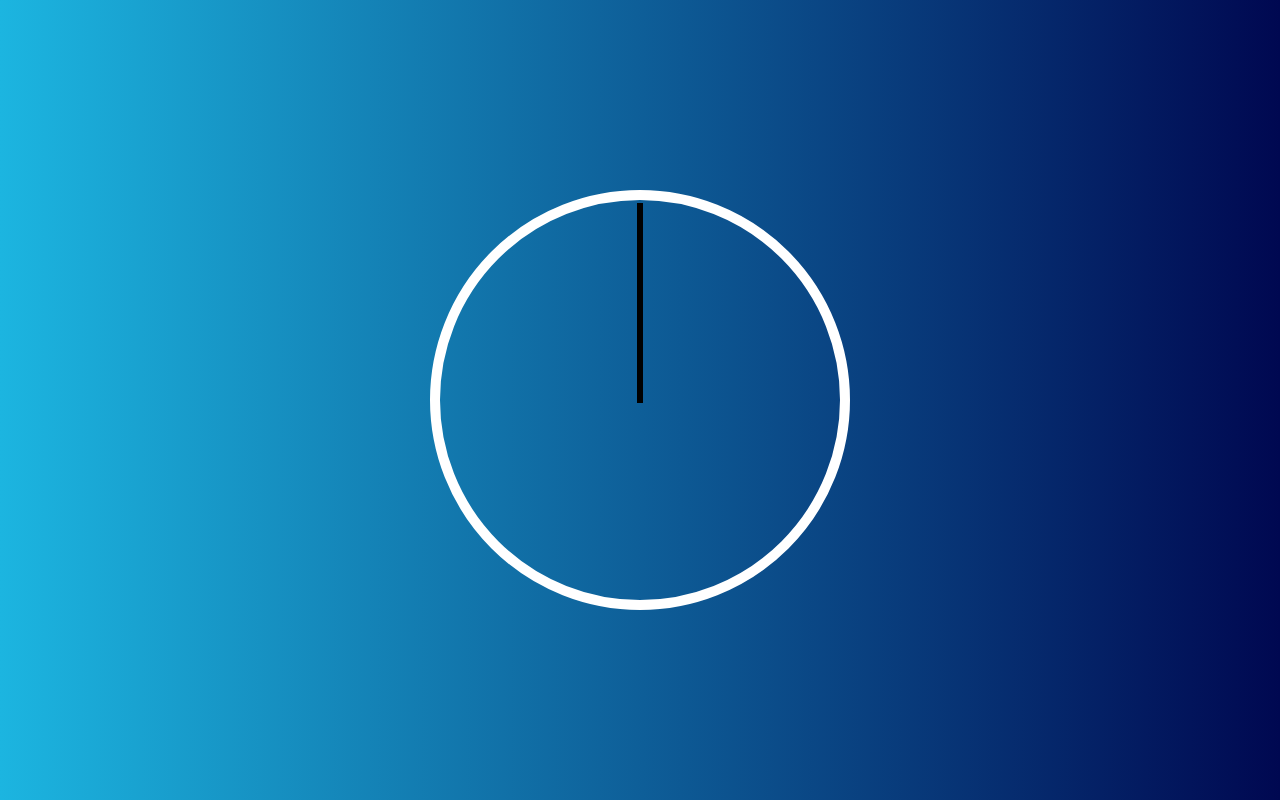
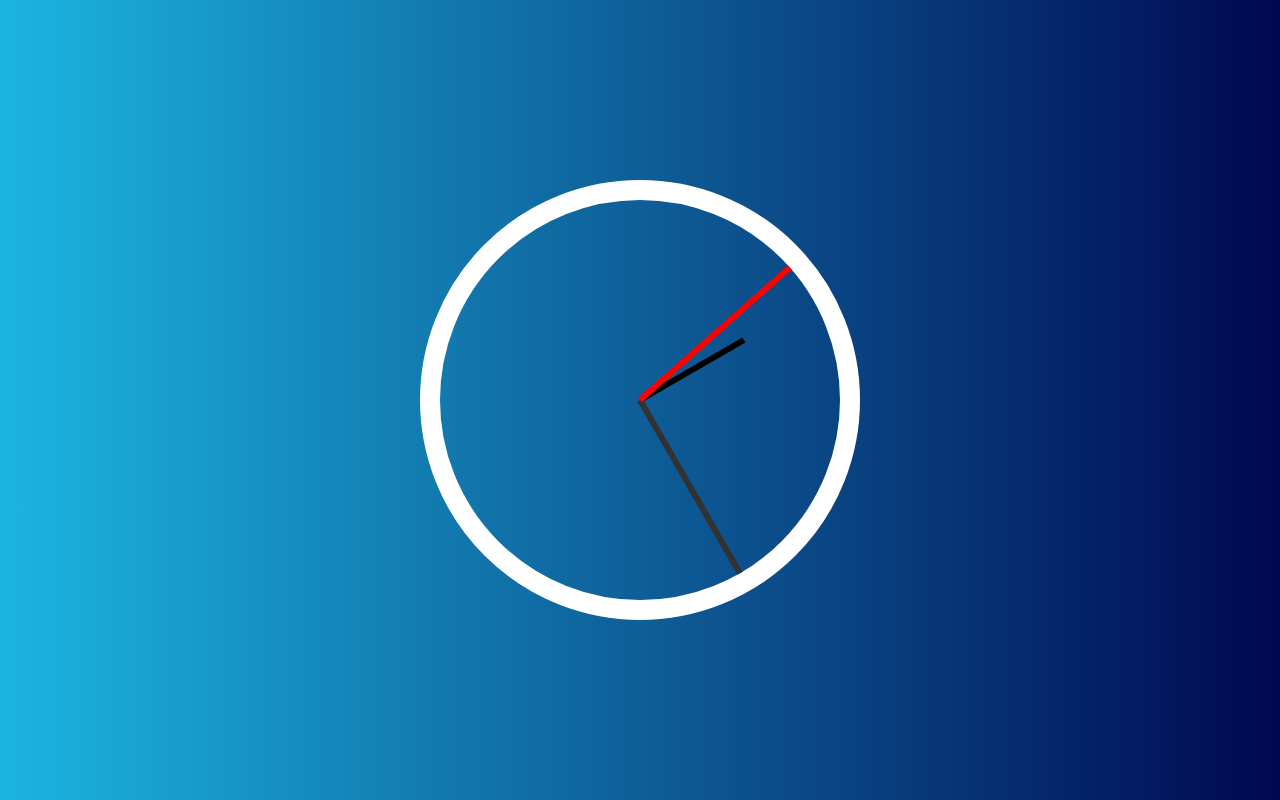
Before and after one commit to drdrongo/javascript30, a plain HTML site: page 2-clock/index.html in a window 1280 px wide. Drawn offline with Linux system fonts and the light colour scheme.

Commit message:
everything working okay. time to refactor

```diff
--- a/2-clock/clock.js
+++ b/2-clock/clock.js
@@ -1,24 +1,52 @@
 setInterval(console.log('farts'), 1000);
-const hourHand = document.querySelector('hour-hand');
-const minuteHand = document.querySelector('minute-hand');
-const secondHand = document.querySelector('second-hand');
+const hourHand = document.querySelector('.hour-hand');
+const minuteHand = document.querySelector('.minute-hand');
+const secondHand = document.querySelector('.second-hand');
+
+const changeHands = (hoursDegrees, minutesDegrees, secondsDegrees) => {
+  hourHand.style.transform = `rotate(${hoursDegrees}deg)`;
+  minuteHand.style.transform = `rotate(${minutesDegrees}deg)`;
+  secondHand.style.transform = `rotate(${secondsDegrees}deg)`;
+}
+
+const removeSmoothness = (hoursDegrees, minutesDegrees, secondsDegrees) => {
+  if (hoursDegrees == 330) {
+    hourHand.classList.remove('smooth-movement');
+  }
+  if (minutesDegrees == 354) {
+    minuteHand.classList.remove('smooth-movement');
+  }
+  if (secondsDegrees == 354) {
+    secondHand.classList.remove('smooth-movement');
+  }
+}
 
 const findTime = () => {
   const date = new Date();
 
   const seconds = date.getSeconds();
-  const secondsDegrees = ((seconds / 60) * 360) + 90;
+  const secondsDegrees = (((seconds / 60) * 360) + 90) % 360;
 
   const hours = date.getHours();
-  const hoursDegrees = ((hours / 60) * 360) + 90;
+  const hoursDegrees = ((((hours % 12) / 12) * 360) + 90) % 360;
 
   const minutes = date.getMinutes();
-  const minutesDegrees = ((minutes / 60) * 360) + 90;
+  const minutesDegrees = (((minutes / 60) * 360) + 90) % 360;
 
-  console.log(secondsDegrees);
-  console.log(minutesDegrees);
-  console.log(hoursDegrees);
+  changeHands(hoursDegrees, minutesDegrees, secondsDegrees);
+  removeSmoothness(hoursDegrees, minutesDegrees, secondsDegrees)
 
+
+
+  if (secondsDegrees == 6) {
+    secondHand.classList.add('smooth-movement');
+  }
+  if (minutesDegrees == 6) {
+    minuteHand.classList.add('smooth-movement');
+  }
+  if (hoursDegrees == 30) {
+    hourHand.classList.add('smooth-movement');
+  }
 }
 
 setInterval(findTime, 1000);
--- a/2-clock/index.html
+++ b/2-clock/index.html
@@ -10,9 +10,11 @@
 <body>
   <div class="main-content">
     <div class="clock-body">
-      <div class="hand hour-hand"></div>
-      <div class="hand minute-hand"></div>
-      <div class="hand second-hand"></div>
+      <div class="clock-face">
+        <div class="hand hour-hand smooth-movement"></div>
+        <div class="hand minute-hand smooth-movement"></div>
+        <div class="hand second-hand smooth-movement"></div>
+      </div>
     </div>
   </div>
   <script src="clock.js"></script>
--- a/2-clock/style.css
+++ b/2-clock/style.css
@@ -20,11 +20,18 @@ body {
 }
 
 .clock-body {
-  border: 10px solid white;
+  border: 20px solid white;
   border-radius: 50%;
   width: 400px;
   height: 400px;
+}
+
+.clock-face {
+  width: 400px;
+  height: 400px;
   position: relative;
+  transform: translateY(-3px);
+
 }
 
 .hand {
@@ -34,19 +41,24 @@ body {
   position: absolute;
   top: 50%;
   transform-origin: 100%;
-  transition: all 0.5s;
-  transition-timing-function: cubic-bezier(0, 1.81, 0.54, 0.9);
   transform: rotate(90deg);
 }
 
 .hour-hand {
-
+  width: 30%;
+  right: 50%;
 }
 
 .minute-hand {
-
+  background-color: rgba(50, 50, 50, 1);
 }
 
 .second-hand {
+  background-color: red;
+}
+
+.smooth-movement {
+  transition: all 0.5s;
+  transition-timing-function: cubic-bezier(0, 1.81, 0.54, 0.9);
 
 }
```
